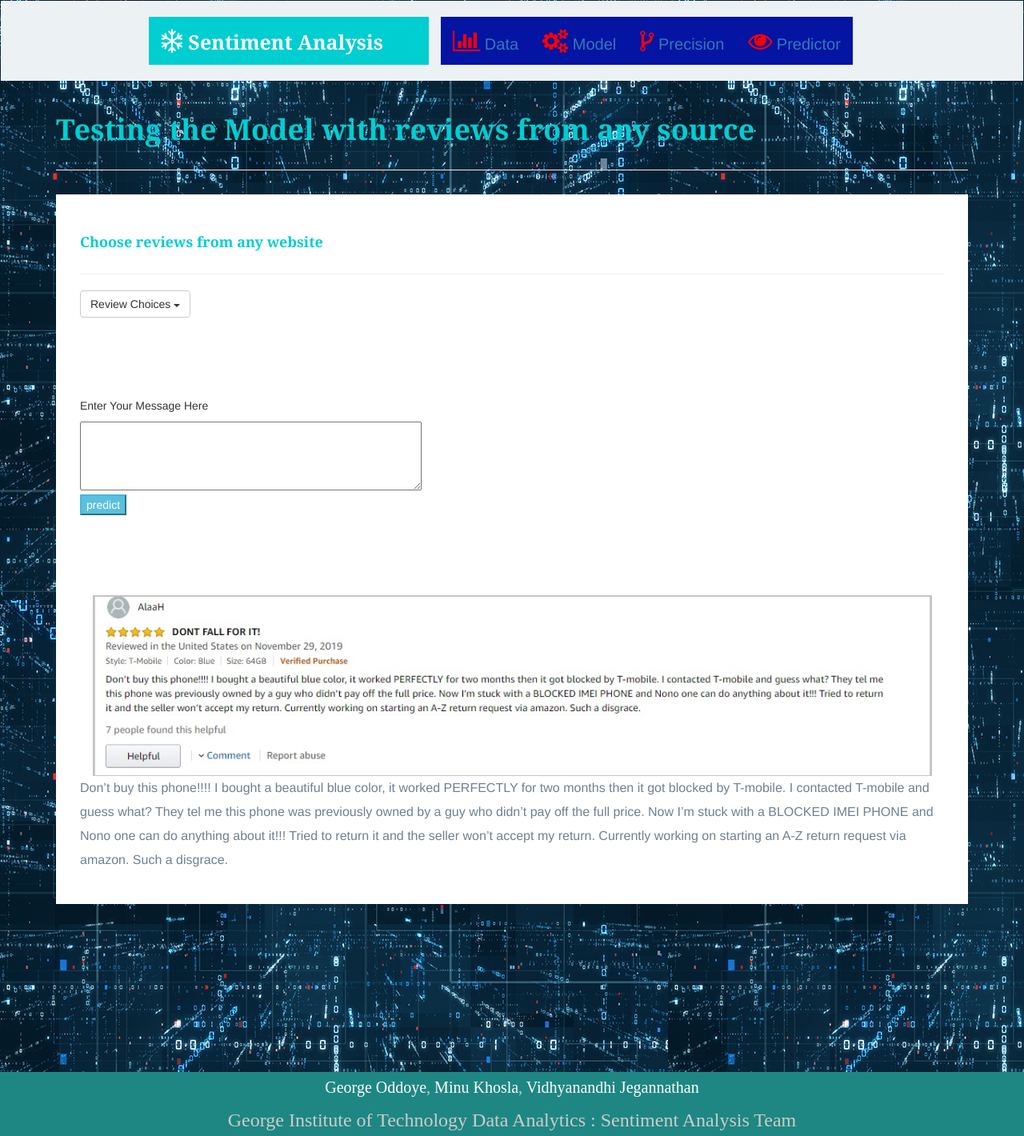
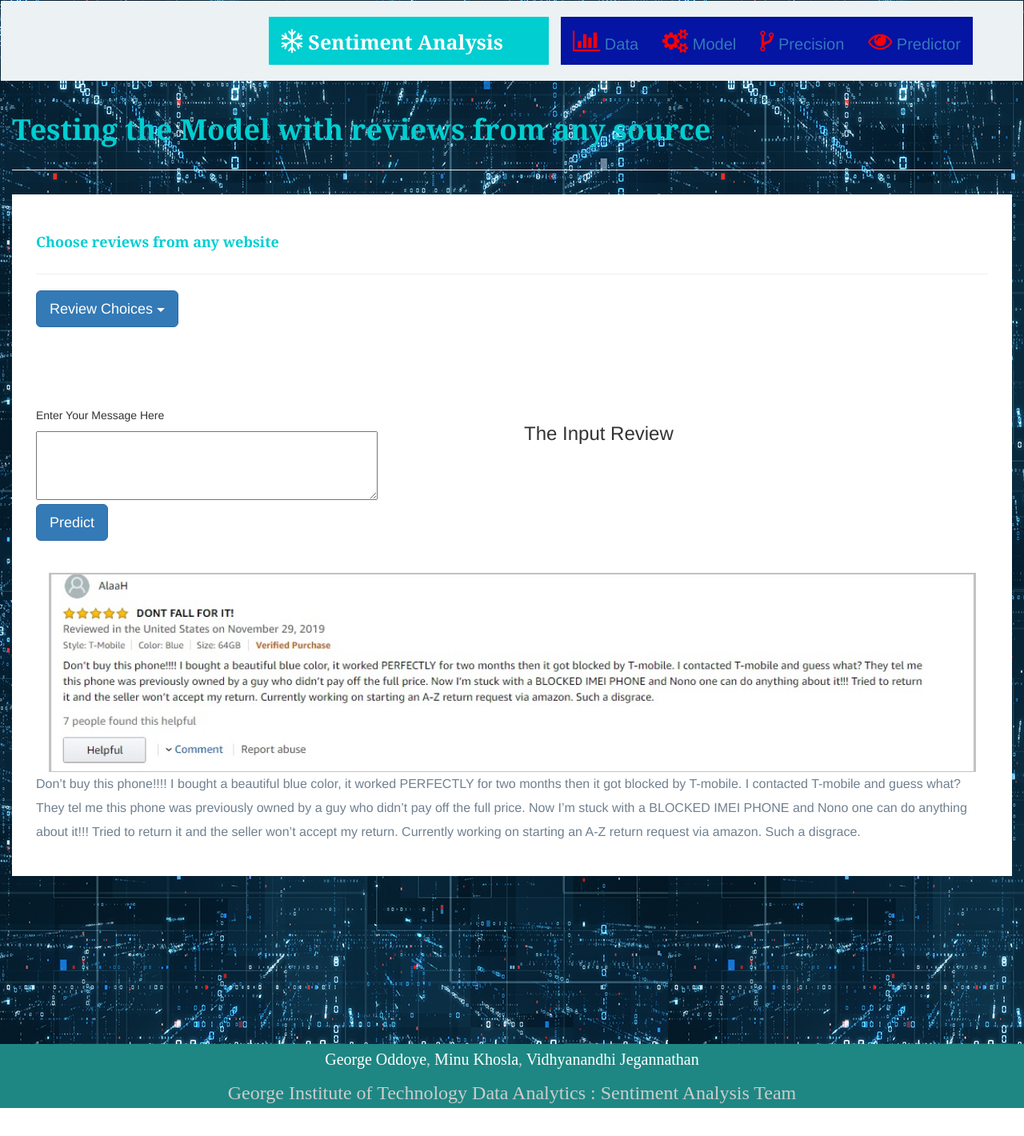
Before and after one commit to GitGTech/Predict-MyReview, a Flask app: page /predictor in a window 1280 px wide. Shown: the whole page at 80% size. After the commit the page ends 1385 px from the top, so only its background shows below. Run offline with Flask 2, Linux system fonts and the light colour scheme; parts of the project's set-up code (start-up, migrations or seed data) failed here and were passed over; some libraries are stand-ins or nearby versions.

Commit message:
revised index.html page and predictor set to right

```diff
--- a/static/css/styles.css
+++ b/static/css/styles.css
@@ -18,12 +18,13 @@ html{ min-height: 100%;
     height: 200px;
     margin-top: 20px;
     margin-right: 20px;
-
-
-
 }
 
-
+.container{
+    display: block;
+    width: 100%;
+    height: 100%;
+ }
 
 #description-image{
     width: 200px;
@@ -93,7 +94,7 @@ html{ min-height: 100%;
     background-color: darkturquoise;
     float: inherit;
     margin-top: 20px;
-    margin-left: 170px;
+    margin-left: 320px;
     font-size: 25px;
     font-weight: bolder;
     align-content: center;
--- a/templates/predictor.html
+++ b/templates/predictor.html
@@ -47,19 +47,17 @@
                 <hr class="description-hr"/>
 
                 <div class="dropdown">
-                  <button type="button" class="btn btn-default dropdown-toggle" data-toggle="dropdown">
+                    <button type="button" class="btn btn-primary btn-lg dropdown-toggle" data-toggle="dropdown" >
                        Review Choices <div class="caret"> </div>
                     </button>
+
                                 <ul class="dropdown-menu">
-                    <li> <a href="https://www.amazon.com/product-reviews/B07P6Y8L3F/ref=acr_dp_hist_5?ie=UTF8&filterByStar=five_star&reviewerType=all_reviews#reviews-filter-bar/" target="_blank">Amazon</a></li>
-                    <li> <a href="https://www.angieslist.com/companylist/us/ny/albany/long-energy-reviews-297292.htm/" target="_blank">Angie's List</a></li>
+                                  <li><button class="btn btn primary"></i><a href="https://www.amazon.com/product-reviews/B07P6Y8L3F/ref=acr_dp_hist_5?ie=UTF8&filterByStar=five_star&reviewerType=all_reviews#reviews-filter-bar/" target="_blank">Amazon</a><i class="fa fa-amazon"> </i></button> </li>
+                                  <li> <a href="https://www.angieslist.com/companylist/us/ny/albany/long-energy-reviews-297292.htm/" target="_blank">Angie's List</a></i></li>
                                   <li> <a href="https://www.glassdoor.com/Reviews/index.htm/" target="_blank">Glassdoor </a></li>
                                   <li> <a href="https://www.studentsreview.com/GA/Georgia_Institute_of_Technology.html/" target="_blank">Georgia Tech Reviews</a></li>
-                    <li> <a href="https://www.tripadvisor.com/?fid=406251b9-380b-4dd6-8cc6-0f9a5e29a42a/" target="_blank">TripAdvisor </a></li>
-                    <li> <a href="https://www.yelp.com/" target="_blank">Yelp</a> </li>
-
-
-
+                                  <li> <button class="btn btn primary"><a href="https://www.tripadvisor.com/?fid=406251b9-380b-4dd6-8cc6-0f9a5e29a42a/" target="_blank">TripAdvisor </a><i class="fa fa-tripadvisor" aria-hidden="true"></i></button></li>
+                                  <li> <button class="btn btn primary"><a href="https://www.yelp.com/" target="_blank">Yelp</a><i class="fa fa-yelp" aria-hidden="true"></i></button></li>
 
                                 </ul>
 
@@ -72,7 +70,8 @@
 
                 <br>
                 <br>
-
+                <div class=" row">
+                    <div class="col-md-6">
 
                             <form action="{{ url_for('predict')}}" method="POST">
                                 <p>Enter Your Message Here</p>
@@ -80,21 +79,22 @@
                                 <textarea name="message" rows="4" cols="50"></textarea>
                                 <br/>
 
-                    <input type="submit" class="btn-info" value="predict">
+                                <input type="submit" class="btn btn-primary btn-lg" value="Predict">
 
                               </form>
-
+                    </div>
+                    <div class="col-md-6">
                                  <!-- {{prediction}}  -->
-
+                                 <h3> The Input Review</h3>
+                                    {{message}}
                                   <br><br>
-                  {{message}}
-                  <br>
                                   {% if prediction == 'This review is POSITIVE'%}
                                   <h2 style="color:green;">This review is POSITIVE </h2>
                                   {% elif prediction == 'This review is NEGATIVE'%}
                                   <h2 style="color: red;">This review is NEGATIVE </h2>
                                   {% endif %}
-
+                    </div>
+                </div>
                   <br><br>
 
                   <img src="static/images/humanerror.jpg" class="col-md-12"/>
```
Also changed, not shown: static/assets/images/sentiment-analysis-examples-social.png (added), 1 other file. Lines whose indentation alone changed are shown as unchanged.
